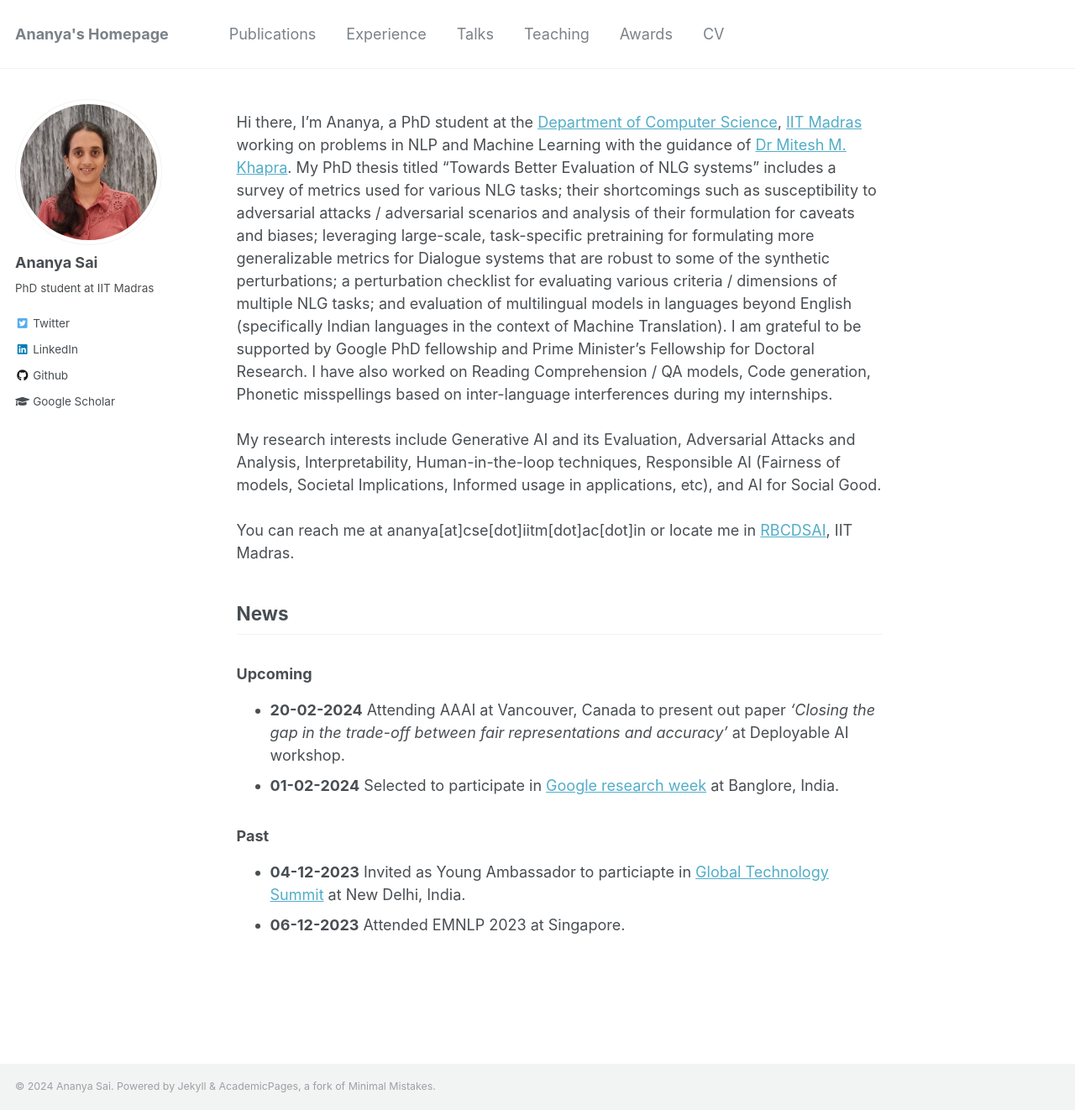
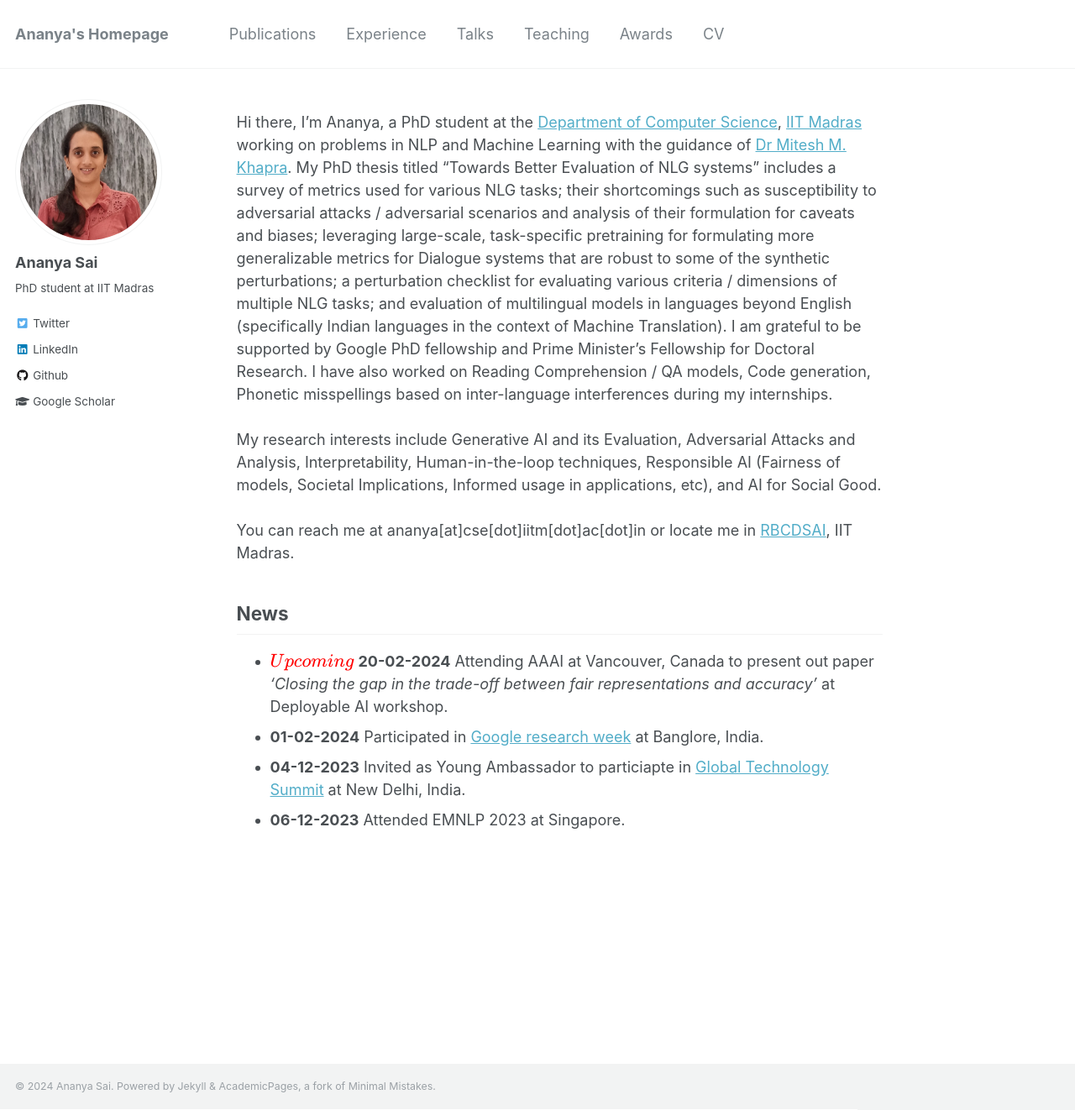
Before and after one commit to AnanyaSaiB/AnanyaSaib.github.io, a Jekyll site: the page built from _pages/about.md, in a window 1280 px wide and 1322 px high. Shown: the whole window at 84% size. Built offline with Jekyll 4.4.1, drawn with Linux system fonts in a browser that asks for light colours; formulas are drawn with MathJax 3.

Commit message:
Update about.md
Add color

```diff
--- a/_pages/about.md
+++ b/_pages/about.md
@@ -17,11 +17,8 @@ My research interests include Generative AI and its Evaluation, Adversarial Atta
 You can reach me at ananya[at]cse[dot]iitm[dot]ac[dot]in or locate me in [RBCDSAI](https://rbcdsai.iitm.ac.in/contact/), IIT Madras.
 
 ## News
-### Upcoming
-- **20-02-2024** Attending AAAI at Vancouver, Canada to present out paper *'Closing the gap in the trade-off between fair
+- $${\color{red}Upcoming}$$ **20-02-2024** Attending AAAI at Vancouver, Canada to present out paper *'Closing the gap in the trade-off between fair
 representations and accuracy'* at Deployable AI workshop.
-- **01-02-2024** Selected to participate in [Google research week](https://sites.google.com/view/researchweek24/home) at Banglore, India.
-
-### Past
+- **01-02-2024** Participated in [Google research week](https://sites.google.com/view/researchweek24/home) at Banglore, India.
 - **04-12-2023** Invited as Young Ambassador to particiapte in [Global Technology Summit](https://carnegieindia.org/specialprojects/globaltechnologysummit) at New Delhi, India.
 - **06-12-2023** Attended EMNLP 2023 at Singapore.
```
